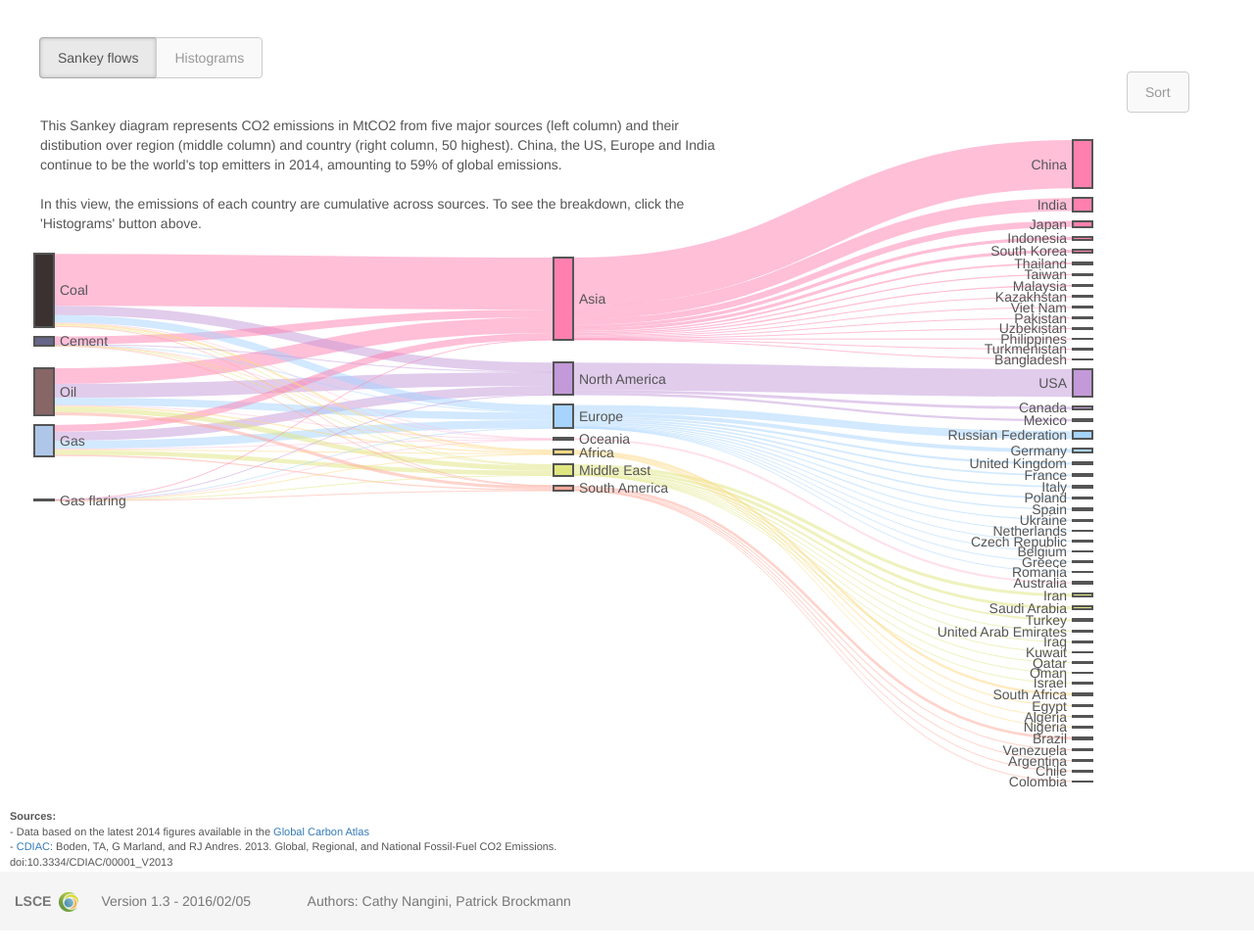
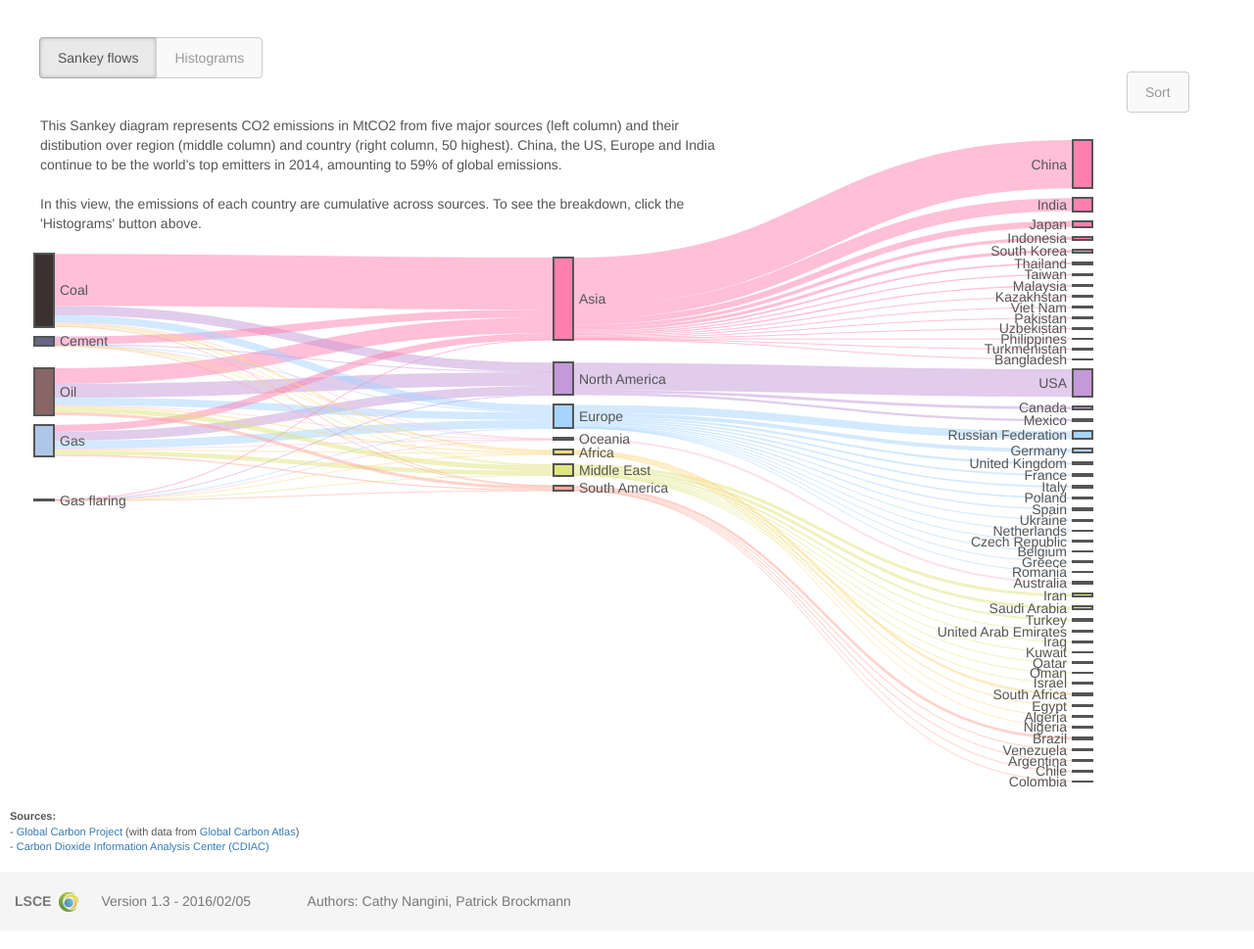
Before and after one commit to LSCE-DataVisGroup/CO2emissions, a plain HTML site: page index.html in a window 1280 px wide. Shown: the part 57-1026 px from the top of the page at 98% size. Drawn offline with nearby package versions, Linux system fonts and the light colour scheme.

Commit message:
updated references

```diff
--- a/index.html
+++ b/index.html
@@ -1219,7 +1219,7 @@
         </script>
 
         <p id="sources">
-          <ul<i><b>Sources:</b> <br> - Data based on the latest 2014 figures available in the <a href='http://www.globalcarbonatlas.org' target="_blank">Global Carbon Atlas</a> <br> - <a href='http://cdiac.ornl.gov/trends/emis/meth_reg.html' target="_blank">CDIAC</a>: Boden, TA, G Marland, and RJ Andres. 2013. Global, Regional, and National Fossil-Fuel CO2 Emissions. <br> doi:10.3334/CDIAC/00001_V2013
+          <ul<i><b>Sources:</b> <br> - <a href='http://www.globalcarbonproject.org' target="_blank">Global Carbon Project</a> (with data from <a href='http://www.globalcarbonatlas.org' target="_blank">Global Carbon Atlas</a>) <br> - <a href='http://cdiac.ornl.gov' target="_blank">Carbon Dioxide Information Analysis Center (CDIAC) </a>
             </ul>
             </i>
         </p>
```
